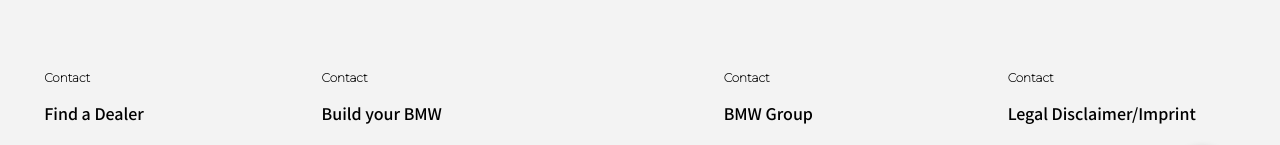
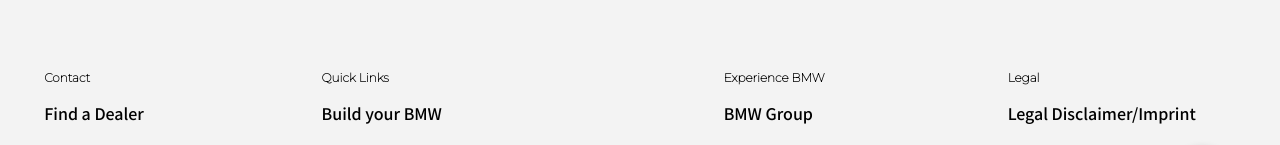
Before and after one commit to navaneethsankar07/BMW-Clone, a plain HTML site: page index.html in a window 1280 px wide. Shown: the part 3918-4063 px from the top of the page. Drawn offline with Linux system fonts and the light colour scheme.

Commit message:
Updated index.html

```diff
--- a/index.html
+++ b/index.html
@@ -146,21 +146,21 @@
     <li>Contact Us</li>
   </ul>
     <ul>
-    <p>Contact</p>
+    <p>Quick Links</p>
     <li>Build your BMW</li>
     <li>BMW Financial Services</li>
     <li>BMW Safety</li>
     <li>BMW Premium Selection (Used Cars) </li>
   </ul>
     <ul>
-    <p>Contact</p>
+    <p>Experience BMW</p>
     <li>BMW Group</li>
     <li>BMW Excellence Club </li>
     <li>BMW Motorrad </li>
     <li>Charging Network</li>
   </ul>
     <ul>
-    <p>Contact</p>
+    <p>Legal</p>
     <li>Legal Disclaimer/Imprint</li>
     <li>Privacy Policy</li>
   </ul>
```
